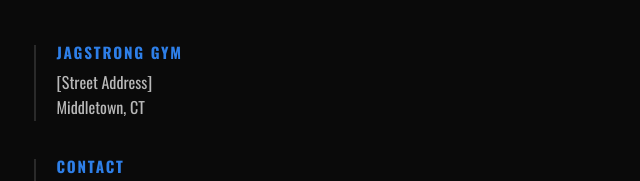
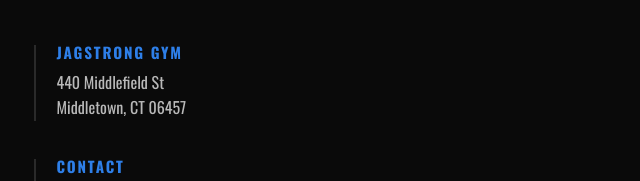
Before and after one commit to fnkhan34/Jag-Strong-Gym, a plain HTML site: page contact.html in a window 1280 px wide. Shown: the part 721-902 px from the top of the page, 619-1259 px from the left. Drawn offline with nearby package versions, Linux system fonts and the light colour scheme.

Commit message:
Update address on 5 pages

```diff
--- a/contact.html
+++ b/contact.html
@@ -52,7 +52,7 @@
   <div class="contact-info">
     <div class="block">
       <h3>Jagstrong Gym</h3>
-      <p>[Street Address]<br>Middletown, CT</p>
+      <p>440 Middlefield St<br>Middletown, CT 06457</p>
     </div>
     <div class="block">
       <h3>Contact</h3>
@@ -126,7 +126,7 @@
     </div>
     <div>
       <h3>Jagstrong Gym</h3>
-      <p>[Street Address]<br>Middletown, CT</p>
+      <p>440 Middlefield St<br>Middletown, CT 06457</p>
     </div>
     <div>
       <h3>Contact</h3>
```
Also changed, not shown: about.html (+1 -1 lines), facilities.html (+1 -1 lines), index.html (+1 -1 lines), memberships.html (+1 -1 lines).
